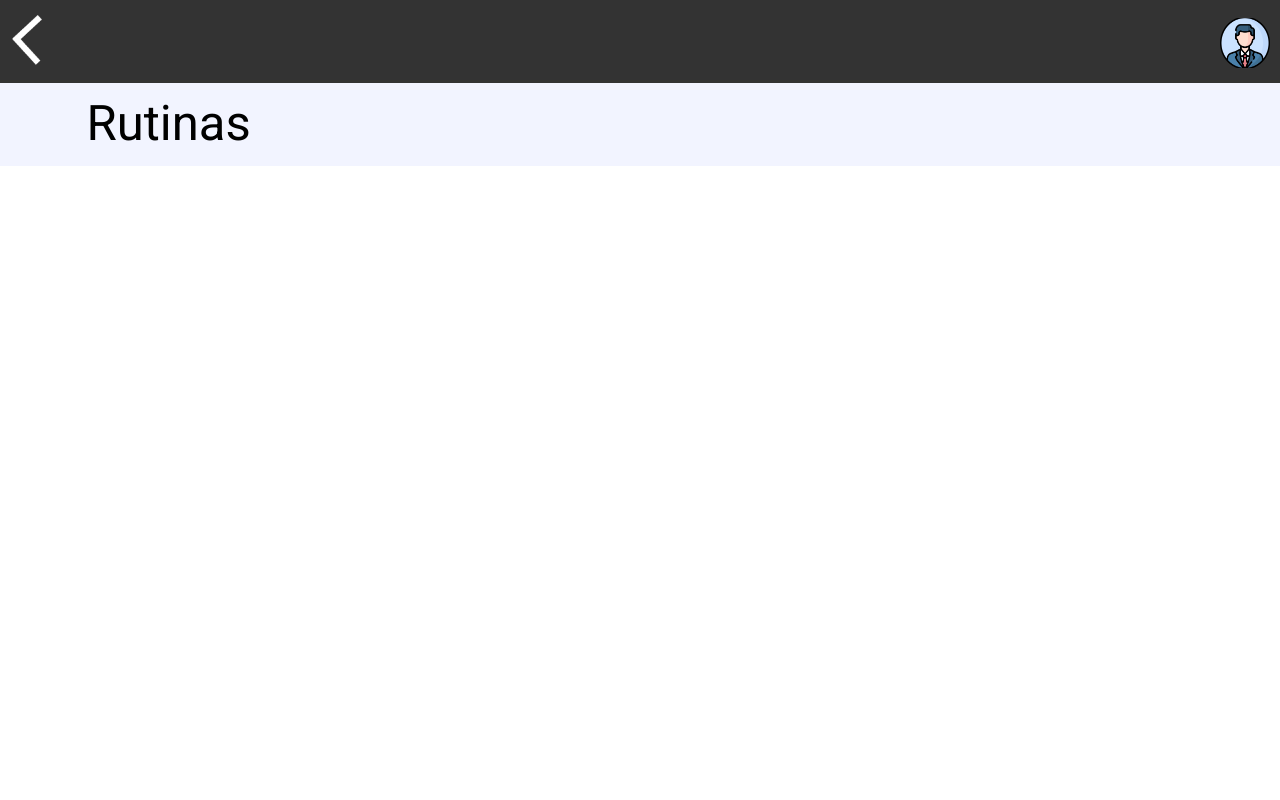
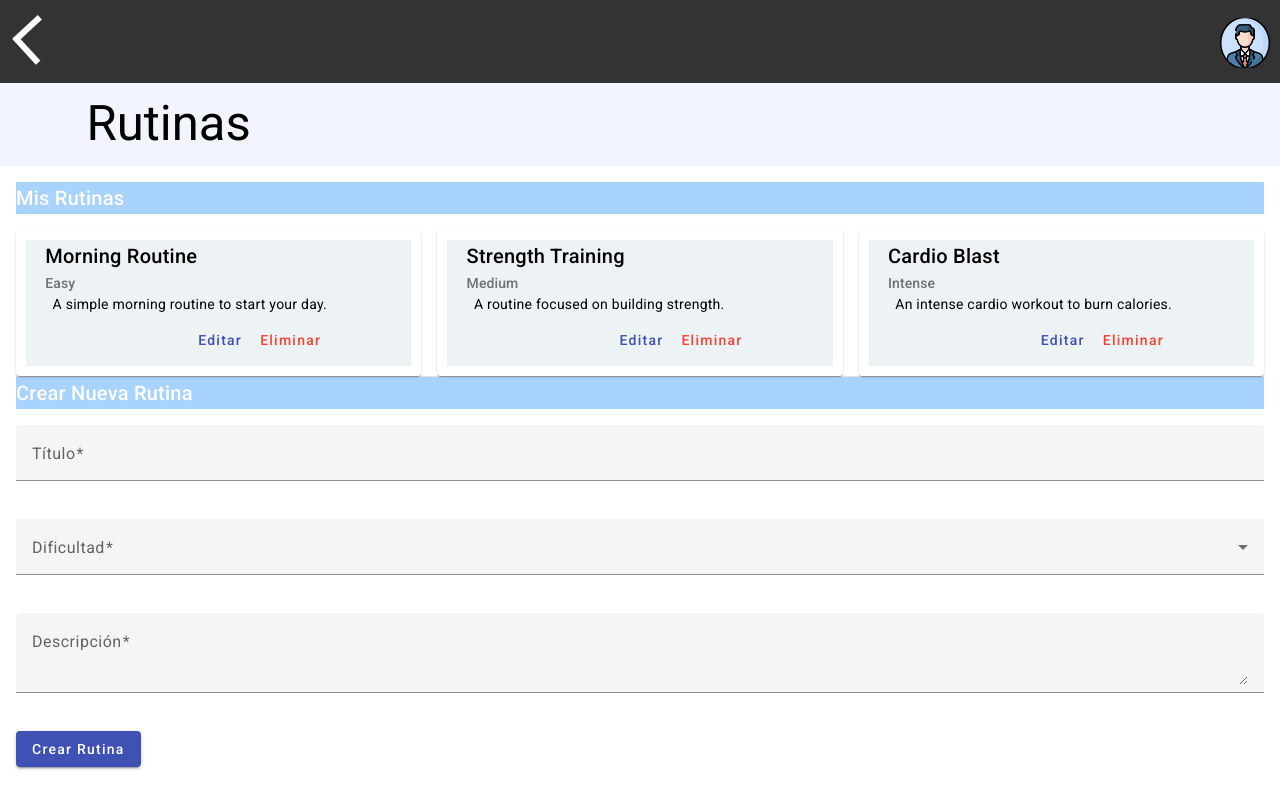
Before and after one commit to Final-Project-OpenSource/FitHub-Web-Application, an Angular app: page /coach-plans in a window 1280 px wide. Built offline with nearby package versions, Linux system fonts and the light colour scheme.

Commit message:
feat(coach-plans): implemented routines maker for coaches.

```diff
--- a/src/app/coach/components/coach-plans/coach-plans.component.css
+++ b/src/app/coach/components/coach-plans/coach-plans.component.css
@@ -0,0 +1,27 @@
+.routines-container {
+  margin: 1rem;
+}
+
+.routine-cards {
+  display: flex;
+  flex-wrap: wrap;
+  gap: 1rem;
+}
+
+.routine-card {
+  flex: 1 1 calc(33% - 1rem);
+  min-width: 250px;
+  background-color: #EDF2F4;
+  border: 10px solid white;
+}
+
+form {
+  display: flex;
+  flex-direction: column;
+  gap: 1rem;
+  margin-top: 1rem;
+}
+
+button {
+  align-self: flex-start;
+}
--- a/src/app/coach/components/coach-plans/coach-plans.component.html
+++ b/src/app/coach/components/coach-plans/coach-plans.component.html
@@ -9,3 +9,46 @@
 <div style="background: #F2F4FF; padding: 2% 3% 2% 3%">
   <h1 style="font-size: 350%; margin: 0 0 0 4%">Rutinas</h1>
 </div>
+
+<div class="routines-container">
+  <h2 style="background: #A9D3FF; color: white">Mis Rutinas</h2>
+  <div class="routine-cards">
+    <mat-card *ngFor="let routine of routines" class="routine-card">
+      <mat-card-title style="margin-left: 5%">{{ routine.title }}</mat-card-title>
+      <mat-card-subtitle style="margin-left: 5%">{{ routine.difficulty }}</mat-card-subtitle>
+      <mat-card-content>
+        <p style="margin-left: 3%">{{ routine.description }}</p>
+      </mat-card-content>
+      <mat-card-actions style="margin-left: 40%">
+        <button mat-button color="primary" (click)="editRoutine(routine)">Editar</button>
+        <button mat-button color="warn" (click)="deleteRoutine(routine.id)">Eliminar</button>
+      </mat-card-actions>
+    </mat-card>
+  </div>
+
+  <mat-divider></mat-divider>
+
+  <h2 style="background: #A9D3FF; color: white">Crear Nueva Rutina</h2>
+  <form [formGroup]="routineForm" (ngSubmit)="onSubmit()">
+    <mat-form-field appearance="fill">
+      <mat-label>Título</mat-label>
+      <input matInput formControlName="title" required>
+    </mat-form-field>
+
+    <mat-form-field appearance="fill">
+      <mat-label>Dificultad</mat-label>
+      <mat-select formControlName="difficulty" required>
+        <mat-option value="Easy">Easy</mat-option>
+        <mat-option value="Medium">Medium</mat-option>
+        <mat-option value="Intense">Intense</mat-option>
+      </mat-select>
+    </mat-form-field>
+
+    <mat-form-field appearance="fill">
+      <mat-label>Descripción</mat-label>
+      <textarea matInput formControlName="description" required></textarea>
+    </mat-form-field>
+
+    <button mat-raised-button color="primary" type="submit">Crear Rutina</button>
+  </form>
+</div>
--- a/src/app/coach/components/coach-plans/coach-plans.component.ts
+++ b/src/app/coach/components/coach-plans/coach-plans.component.ts
@@ -1,15 +1,91 @@
 import { Component } from '@angular/core';
 import {RouterLink} from "@angular/router";
+import {MatDivider} from "@angular/material/divider";
+import {MatFormField, MatLabel} from "@angular/material/form-field";
+import {MatOption, MatSelect} from "@angular/material/select";
+import {MatInput} from "@angular/material/input";
+import {MatButton} from "@angular/material/button";
+import {MatCard, MatCardActions, MatCardContent, MatCardSubtitle, MatCardTitle} from "@angular/material/card";
+import {NgForOf} from "@angular/common";
+import {FormBuilder, FormGroup, ReactiveFormsModule} from "@angular/forms";
+
+
+interface Routine {
+  id: number;
+  title: string;
+  difficulty: string;
+  description: string;
+}
+
 
 @Component({
   selector: 'app-coach-plans',
   standalone: true,
   imports: [
-    RouterLink
+    RouterLink,
+    MatDivider,
+    MatFormField,
+    MatSelect,
+    MatOption,
+    MatInput,
+    MatButton,
+    MatCardTitle,
+    NgForOf,
+    MatCard,
+    MatCardSubtitle,
+    MatCardContent,
+    MatCardActions,
+    ReactiveFormsModule,
+    MatLabel
   ],
   templateUrl: './coach-plans.component.html',
   styleUrl: './coach-plans.component.css'
 })
 export class CoachPlansComponent {
+  routines: Routine[] = [];
+  routineForm: FormGroup;
+  nextId = 1;
 
+  constructor(private fb: FormBuilder) {
+    this.routineForm = this.fb.group({
+      title: [''],
+      difficulty: [''],
+      description: ['']
+    });
+  }
+
+  ngOnInit(): void {
+    this.routines = [
+      { id: 1, title: 'Morning Routine', difficulty: 'Easy', description: 'A simple morning routine to start your day.' },
+      { id: 2, title: 'Strength Training', difficulty: 'Medium', description: 'A routine focused on building strength.' },
+      { id: 3, title: 'Cardio Blast', difficulty: 'Intense', description: 'An intense cardio workout to burn calories.' }
+    ];
+    this.nextId = this.routines.length + 1;
+  }
+
+  onSubmit(): void {
+    if (this.routineForm.valid) {
+      const newRoutine: Routine = {
+        id: this.nextId++,
+        ...this.routineForm.value
+      };
+      this.routines.push(newRoutine);
+      this.routineForm.reset();
+    }
+  }
+
+  editRoutine(routine: Routine): void {
+    const editedRoutine = prompt('Edit Routine', JSON.stringify(routine));
+    if (editedRoutine) {
+      const updatedRoutine = JSON.parse(editedRoutine);
+      const index = this.routines.findIndex(r => r.id === routine.id);
+      if (index !== -1) {
+        this.routines[index] = updatedRoutine;
+      }
+    }
+  }
+
+  deleteRoutine(id: number): void {
+    this.routines = this.routines.filter(routine => routine.id !== id);
+  }
 }
```
